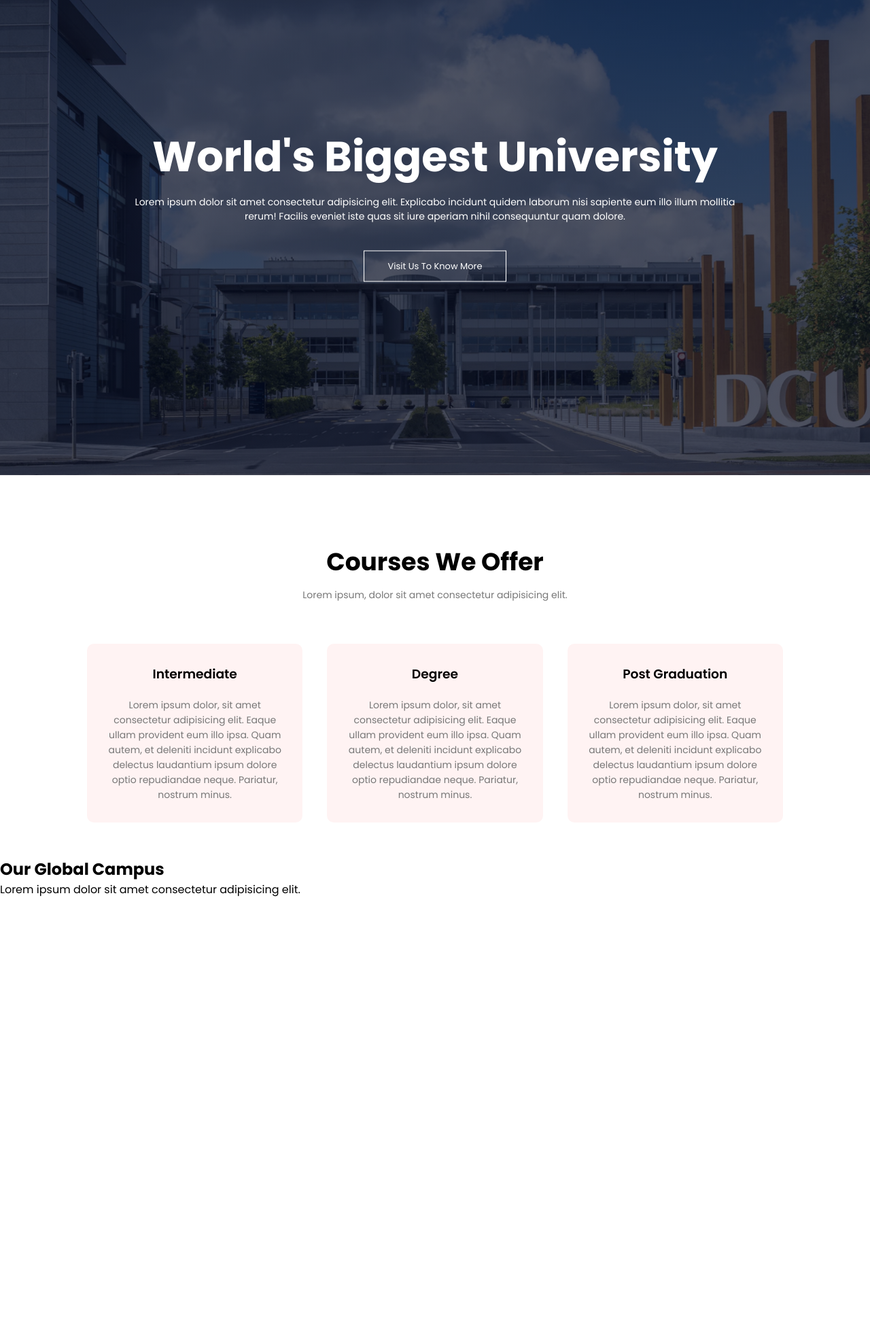
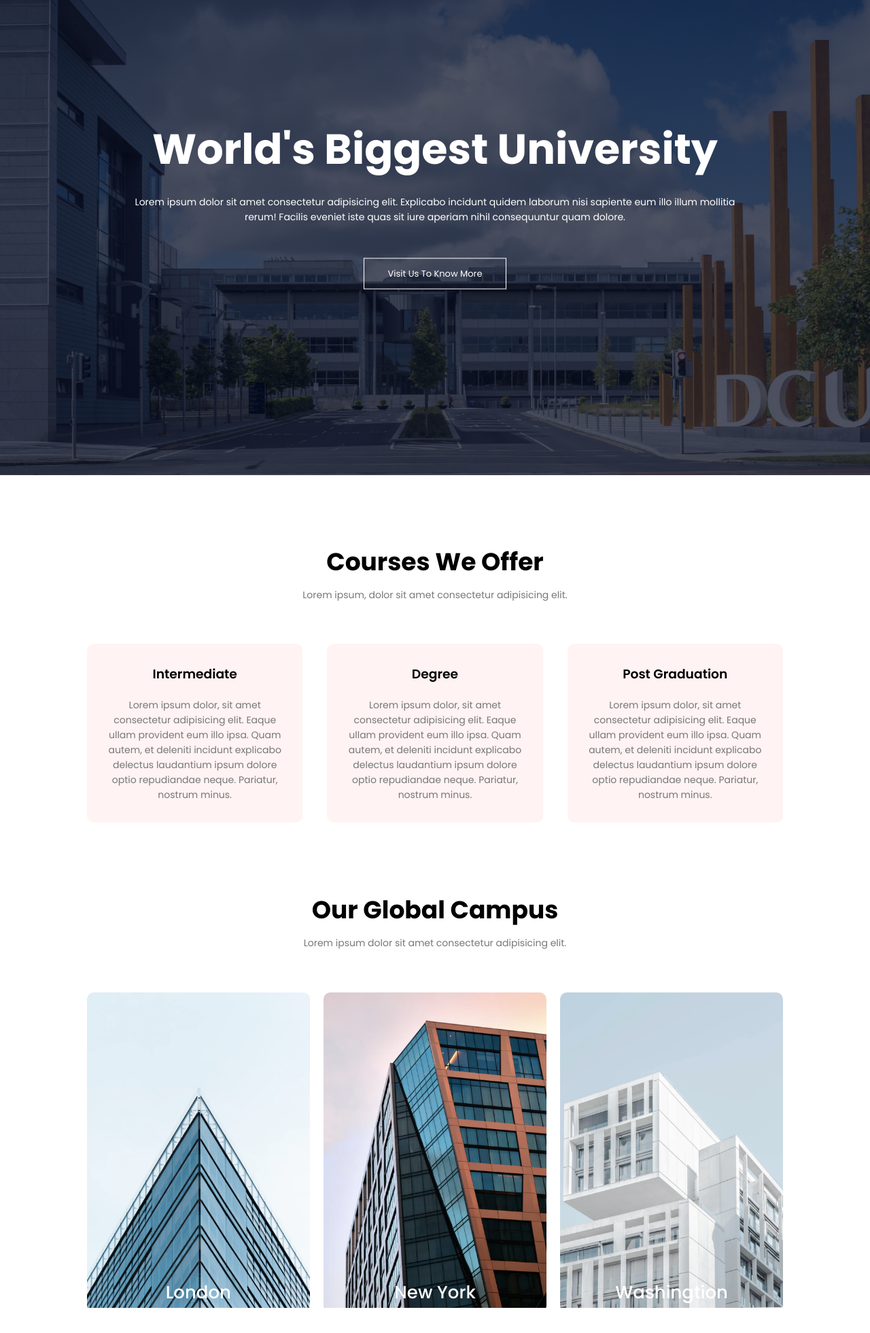
Before and after one commit to srajking/WebLearning, a PHP site: page / in a window 1280 px wide. Shown: the part 101-2062 px from the top of the page at 68% size. Before the commit the page ends 1420 px from the top, so only its background shows below. Run offline with PHP 8.4, Linux system fonts and the light colour scheme.

Commit message:
البرنامج الثالث الرفع الخامس

```diff
--- a/tech-agency/css/index.css
+++ b/tech-agency/css/index.css
@@ -148,12 +148,12 @@ nav .fa {
     padding-top: 100px;
 }
 
-.course h1{
+h1{
     font-size: 36px;
     font-weight: 600px;
 }
 
-.course p {
+p {
     color: #777;
     font-size: 14px;
     font-weight: 300px;
@@ -161,13 +161,13 @@ nav .fa {
     padding: 10px;
 }
 
-.course .row {
+.row {
     margin-top: 5%;
     display: flex;
     justify-content: space-between;
 }
 
-.course .row .course-col {
+.course-col {
     flex-basis: 31%;
     background: #fff3f3;
     border-radius: 10px;
@@ -177,13 +177,13 @@ nav .fa {
     transition: 0.5s;
 }
 
-.course .row .course-col h3 {
+h3 {
     text-align: center;
     font-weight: 600;
     margin: 10px 0;
 }
 
-.course .row .course-col:hover {
+.course-col:hover {
     box-shadow: 0 0 20px 0px rgba(0, 0, 0, 0.2);
 }
 
@@ -192,3 +192,48 @@ nav .fa {
         flex-direction: column;
     }
 }
+
+/* campus */
+
+.campus {
+    width: 80%;
+    margin: auto;
+    text-align: center;
+    padding-top: 50px;
+}
+
+.campus-col{
+    flex-basis: 32%;
+    border-radius: 10px;
+    margin-bottom: 30px;
+    position: relative;
+    overflow: hidden;
+}
+.campus-col img {
+    width: 100%;
+}
+
+.layer{
+    background: transparent;
+    height: 100%;
+    width: 100%;
+    position: absolute;
+    top: 0;
+    left: 0;
+    transition: 0.5s;
+}
+
+.layer:hover {
+    background: rgba(226, 0, 0, 0.7);
+}
+
+.layer h3 {
+    width: 100%;
+    font-weight: 500;
+    color: #fff;
+    font-size: 26px;
+    bottom: 0;
+    left: 50%;
+    transform: translateX(-50%);
+    position: absolute;
+}
--- a/tech-agency/index.htm
+++ b/tech-agency/index.htm
@@ -80,6 +80,27 @@
     <section class="campus">
       <h1>Our Global Campus</h1>
       <p>Lorem ipsum dolor sit amet consectetur adipisicing elit.</p>
+      <div class="row">
+        <div class="campus-col">
+          <img src="image/london.png" alt="london">
+          <div class="layer">
+            <h3>London</h3>
+          </div>
+        </div>
+        <div class="campus-col">
+          <img src="image/newyork.png" alt="london">
+          <div class="layer">
+            <h3>New York</h3>
+          </div>
+        </div>
+        <div class="campus-col">
+          <img src="image/washington.png" alt="london">
+          <div class="layer">
+            <h3>Washingtion</h3>
+          </div>
+        </div>
+      </div>
+
     </section>
 
     <!-- ------------ JavaScript for Toggle Menu ----------- -->
```
